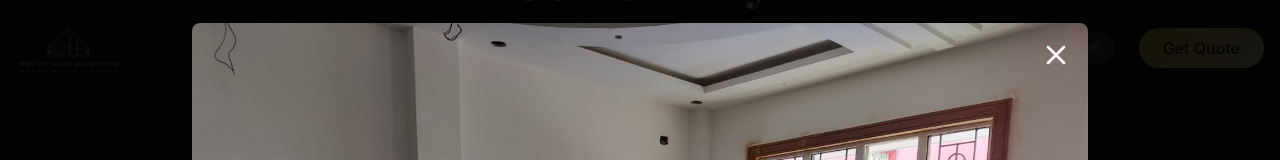
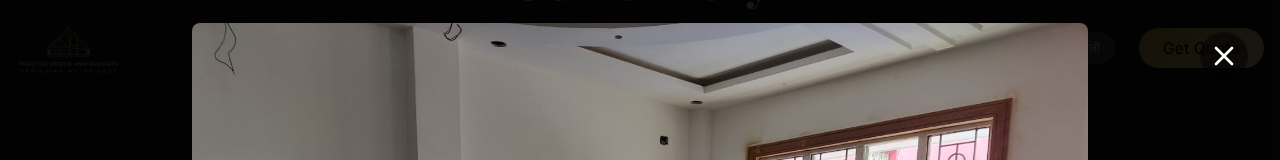
Before and after one commit to dipesh867/prestigeDesignandBuilders, a React (Vite) app: page / in a window 1280 px wide. Both pictures are taken after a click on the element 1064 px from the left and 2414 px from the top of the page. Shown: the part 2014-2174 px from the top of the page. Built offline with nearby package versions, Linux system fonts and the light colour scheme.

Commit message:
exit button fixed

```diff
--- a/src/components/Gallery.tsx
+++ b/src/components/Gallery.tsx
@@ -144,7 +144,7 @@ const Gallery = () => {
             <div className="relative w-full max-w-4xl">
               <button
                 onClick={() => setSelectedImage(null)}
-                className="absolute top-4 right-4 text-white hover:text-gold-400 z-10"
+                  className="fixed top-6 right-6 md:top-8 md:right-8 z-50 text-white hover:text-gold-400 bg-black bg-opacity-50 rounded-full p-2 transition-all duration-300 hover:bg-opacity-70 hover:scale-110"
                 aria-label="Close modal"
               >
                 <X size={32} />
```
